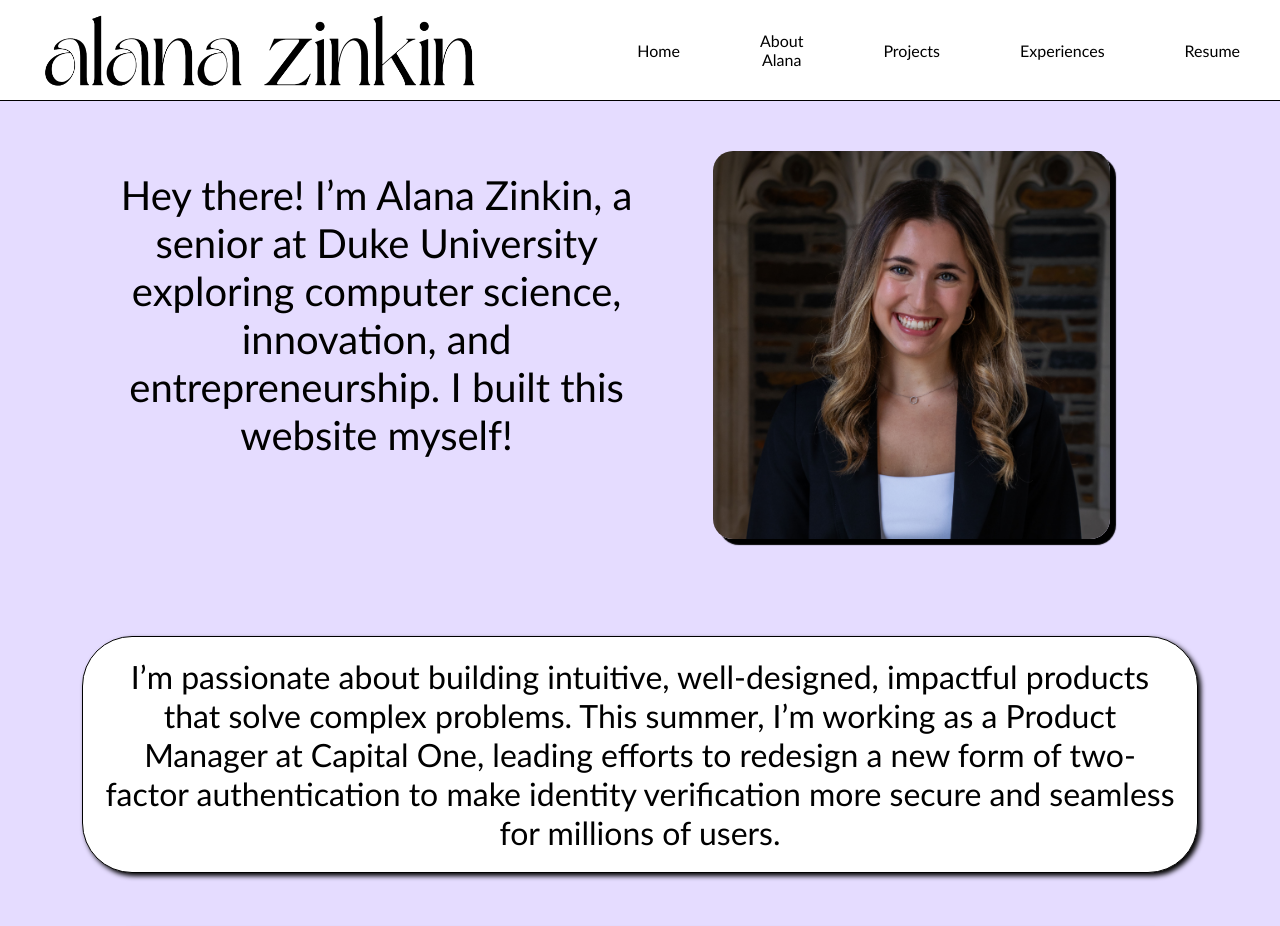
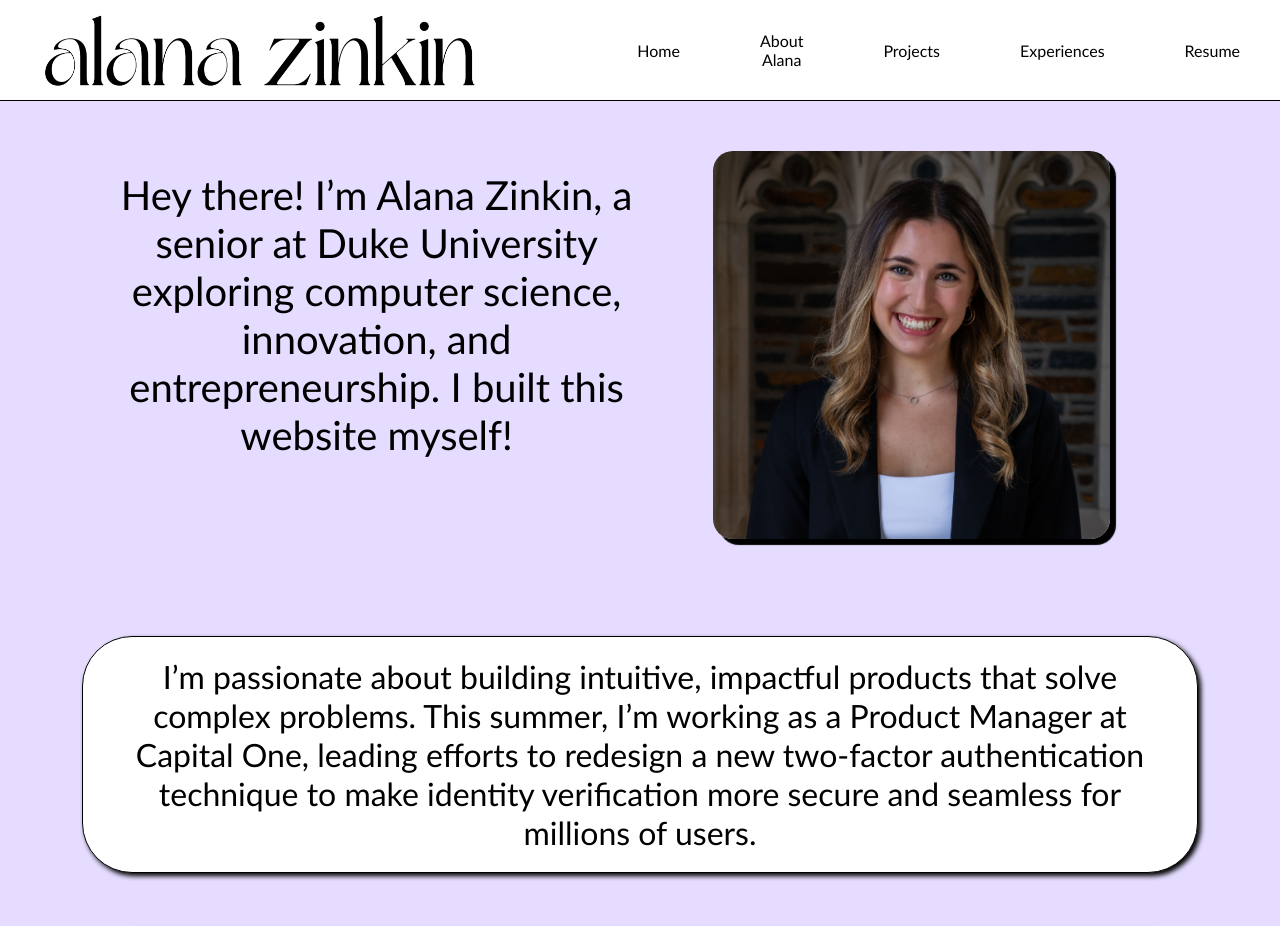
Before and after one commit to alanazinkin/PersonalWebsite, a React (Create React App) app in the folder myfirstreactapp/: page / in a window 1280 px wide. Shown: the top 926 px of the page. Built offline with nearby package versions, Linux system fonts and the light colour scheme.

Commit message:
Fix: correct grammar mistakes

```diff
--- a/myfirstreactapp/src/pages/Home.js
+++ b/myfirstreactapp/src/pages/Home.js
@@ -20,13 +20,11 @@ function Home() {
           </div>
 
           <p className="p1">
-            I’m passionate about building intuitive, well-designed, impactful
+            I’m passionate about building intuitive, impactful
             products that solve complex problems. This summer, I’m working as a
             Product Manager at Capital One, leading efforts to redesign a new
-            form
-            of two-factor authentication to make identity verification more
-            secure
-            and seamless for millions of users.
+            two-factor authentication technique to make identity verification more
+            secure and seamless for millions of users.
           </p>
 
           <p className="p2">
```
Also changed, not shown: 2 other files (tests, documents, lock files or other folders).
